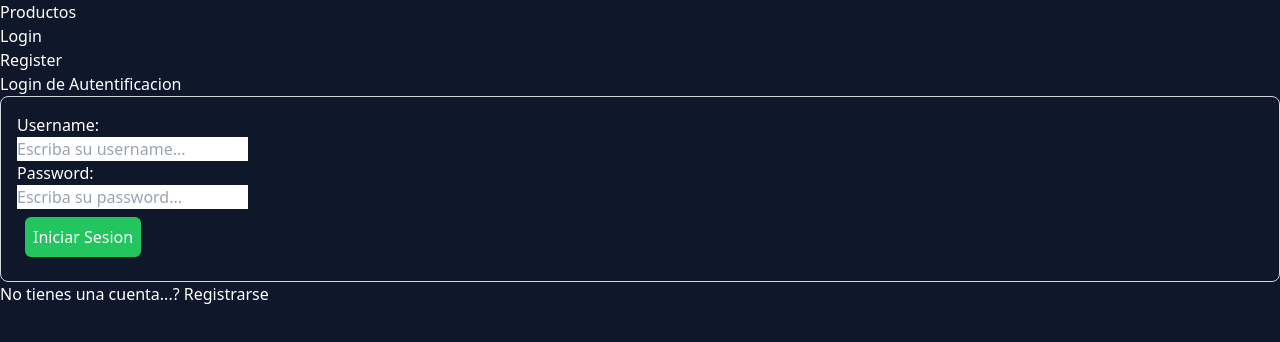
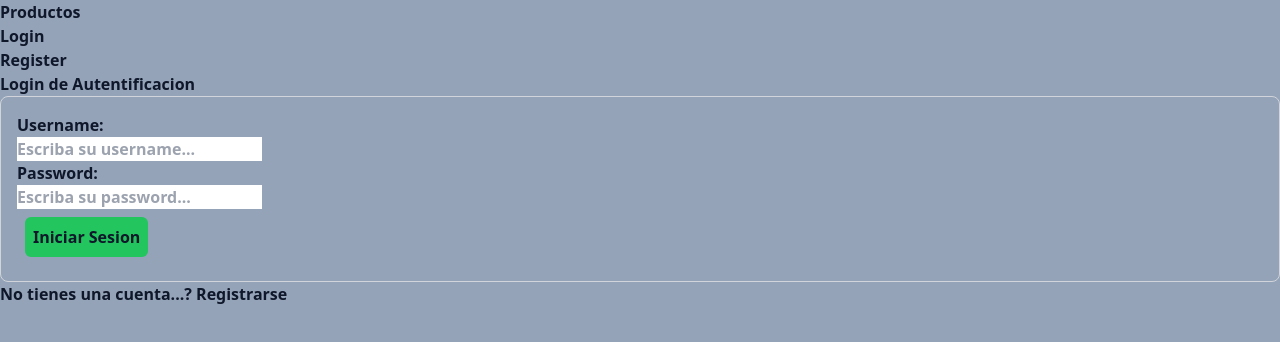
Before and after one commit to Adviro22/TEST4_POO, a React (Vite) app in the folder front-end/: page /login in a window 1280 px wide. Shown: the top 342 px of the page. Built offline with nearby package versions, Linux system fonts and the light colour scheme.

Commit message:
Mejoras al diseño de la página

```diff
--- a/front-end/src/components/Navbar.jsx
+++ b/front-end/src/components/Navbar.jsx
@@ -7,21 +7,21 @@ export function Navbar() {
   console.log(isAuthenticated, user)
 
   return (
-    <nav className="bg-orange-400 my-3 flex justify-between py-5 px-10 rounded-lg ">
-      <h1 className="text-2xl font-bold">
+    <nav className="bg-slate-900 my-3 flex justify-between py-5 px-10 rounded-lg ">
+      <h1 className="text-2xl font-bold text-white">
         <Link to={isAuthenticated ? "/products" : "/"}>Productos</Link>
       </h1>
       <ul className="flex gap-x-2">
         {isAuthenticated ? (
           <>
-            <li>
+            <li className="text-white">
               user: {user.email}
             </li>
             <li>
               <ButtonLink to="/add-product">Ingresar Productos</ButtonLink>
             </li>
             <li>
-              <Link to="/" onClick={() => logout()}>
+              <Link to="/" onClick={() => logout()} className="text-white">
                 Logout
               </Link>
             </li>
--- a/front-end/src/components/ui/ButtonLink.jsx
+++ b/front-end/src/components/ui/ButtonLink.jsx
@@ -1,7 +1,7 @@
 import { Link } from "react-router-dom";
 
 export const ButtonLink = ({ to, children }) => (
-  <Link to={to} className="bg-green-500 px-4 py-1 rounded-md">
+  <Link to={to} className="bg-slate-300 px-4 py-1 rounded-md">
     {children}
   </Link>
 );
--- a/front-end/src/index.css
+++ b/front-end/src/index.css
@@ -2,7 +2,7 @@
 @tailwind components;
 @tailwind utilities;
 body{
-    @apply bg-slate-900 text-white;
+    @apply bg-slate-400 text-slate-900 font-bold;
 }
 form {
   @apply inline-block text-left p-4 border rounded-lg border-gray-300 w-full;
--- a/front-end/src/pages/Home.jsx
+++ b/front-end/src/pages/Home.jsx
@@ -2,7 +2,7 @@ import React from 'react'
 
 export default function Home() {
   return (
-    <div  className="bg-cover bg-center w-screen h-screen" style={{ backgroundImage: "url('/fondo5.jpg')", height: "100vh" , width: "100%"}}>
+    <div  className="bg-cover bg-center w-screen h-screen" style={{ backgroundImage: "url('./fondo_tienda.jpeg')", height: "80vh" , width: "100%", backgroundPosition: "center"}}>
         <h1>Pagina principal</h1>
     </div>
   )
--- a/front-end/src/pages/Login.jsx
+++ b/front-end/src/pages/Login.jsx
@@ -23,24 +23,24 @@ export default function Login() {
 
   return (
     <div className="flex items-center justify-center h-[calc(100vh-100px)]">
-       <div className="bg-white max-w-md w-full p-10 rounded-md">
+       <div className="bg-slate-900 max-w-md w-full p-10 rounded-md">
         <ul className="bg-red-700 text-white rounded-md text-center">
           {loginErrors.map((error, i) => (
             <li key={i}>{error}</li>
           ))}
         </ul>
-        <h2 className="text-2xl font-bold text-violet-800 uppercase text-center">Login de Autentificacion</h2>
-        <form onSubmit={submitLogin} className="bg-violet-300">
-          <label htmlFor="username:" className="text-md block my-1 text-black">Username:</label>
-          <input className="w-full bg-white px-4 py-2 rounded-md text-black"
+        <h2 className="text-2xl font-bold text-white uppercase text-center">Login de Autentificacion</h2>
+        <form onSubmit={submitLogin} >
+          <label htmlFor="username:" className="text-md block my-1 text-white">Username:</label>
+          <input className="w-full bg-white text-black px-4 py-2 rounded-md my-2"
             type="text"
             name="username"
             placeholder="Escriba su username..."
             {...register("username", { required: {value:true,message:"Username es requerido"} })}
           />
           {errors.username && (<p className="text-red-500 font-semibold">{errors.username.message}</p>)}
-          <label htmlFor="password" className="text-md block my-1 text-black">Password:</label>
-          <input className="w-full bg-white px-4 py-2 rounded-md text-black"
+          <label htmlFor="password" className="text-md block my-1 text-white">Password:</label>
+          <input className="w-full bg-white text-black px-4 py-2 rounded-md my-2"
             type="password"
             name="password"
             placeholder="Escriba su password..."
@@ -53,8 +53,8 @@ export default function Login() {
           </button>
         </form>
 
-        <p className="flex gap-x-2 justify-between text-violet-700">
-          No tienes una cuenta...? <Link to="/register" className="text-sky-500 font-bold">Registrarse</Link>
+        <p className="flex gap-x-2 justify-between text-white-700">
+          No tienes una cuenta...? <Link to="/register" className="text-green-500 font-bold">Registrarse</Link>
         </p>
        </div>
     </div>
--- a/front-end/src/pages/Register.jsx
+++ b/front-end/src/pages/Register.jsx
@@ -27,17 +27,17 @@ export default function Register() {
 
   return (
     <div className="flex items-center justify-center h-[calc(100vh-100px)]">
-      <div className="bg-white max-w-md w-full p-10 rounded-md">
+      <div className="bg-slate-900 max-w-md w-full p-10 rounded-md">
         <ul className="bg-red-700 text-white rounded-md text-center">
           {registerErrors.map((error, i) => (
             <li key={i}>{error}</li>
           ))}
         </ul>
-        <h2 className="text-2xl font-bold text-violet-800 uppercase text-center">
+        <h2 className="text-2xl font-bold text-white uppercase text-center">
           Registro de Usuario
         </h2>
-        <form onSubmit={submitRegister} className="bg-violet-300">
-          <label htmlFor="username:" className="text-md block my-1 text-black">
+        <form onSubmit={submitRegister} className="bg-slate-900">
+          <label htmlFor="username:" className="text-md block my-1 text-white">
             Username:
           </label>
           <input
@@ -53,7 +53,7 @@ export default function Register() {
             <p className="text-red-500 font-semibold">{errors.username.message}</p>
           )}
 
-          <label htmlFor="email:" className="text-md block my-1 text-black">
+          <label htmlFor="email:" className="text-md block my-1 text-white">
             Email:
           </label>
           <input
@@ -68,7 +68,7 @@ export default function Register() {
           {errors.email && (
             <p className="text-red-500 font-semibold">{errors.email.message}</p>
           )}
-          <label htmlFor="password" className="text-md block my-1 text-black">
+          <label htmlFor="password" className="text-md block my-1 text-white">
             Password:
           </label>
           <input
@@ -94,9 +94,9 @@ export default function Register() {
           </button>
         </form>
 
-        <p className="flex gap-x-2 justify-between text-violet-700">
+        <p className="flex gap-x-2 justify-between text-white">
           Ya tienes una cuenta...?{" "}
-          <Link to="/login" className="text-sky-500 font-bold">
+          <Link to="/login" className="text-green-500 font-bold">
             Login
           </Link>
         </p>
```
Also changed, not shown: front-end/public/fondo_tienda.jpeg (added), front-end/public/tiendas-tuti-ecuador-nuevo-local.jpg (added).
